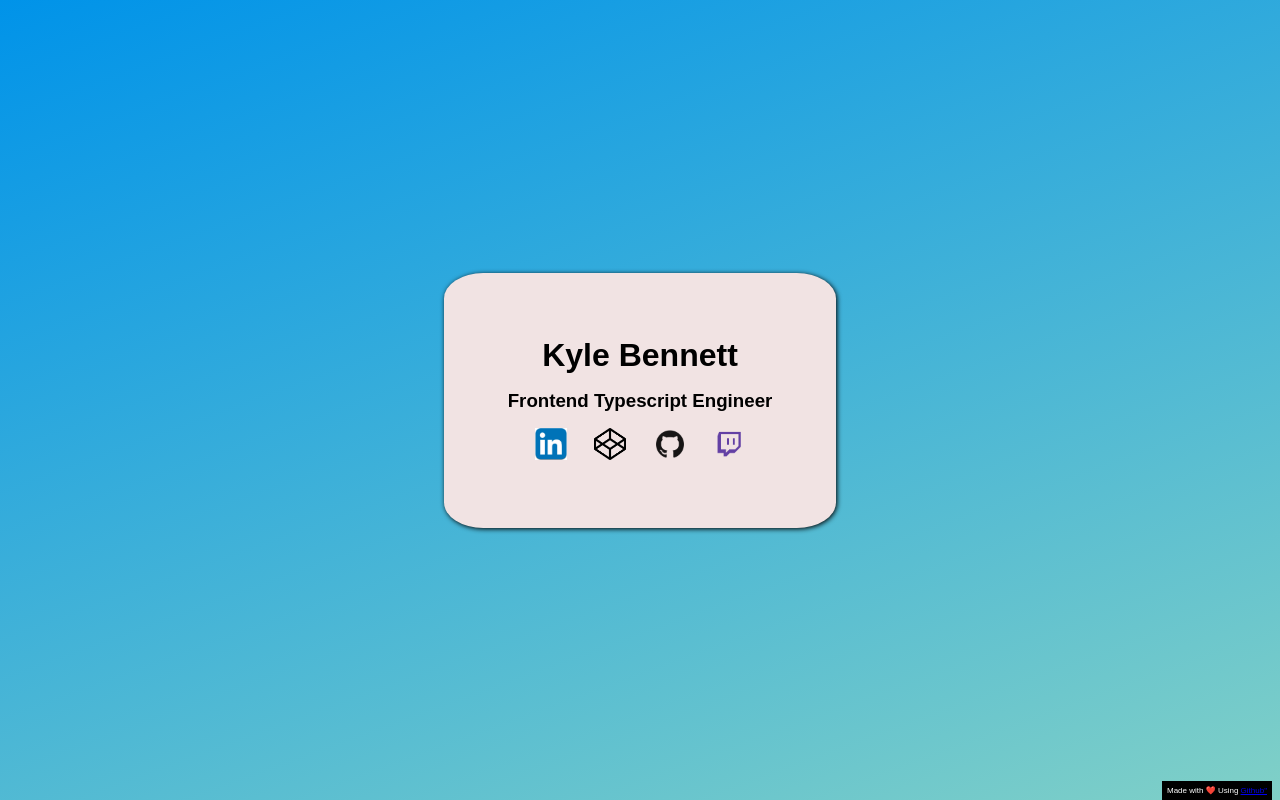
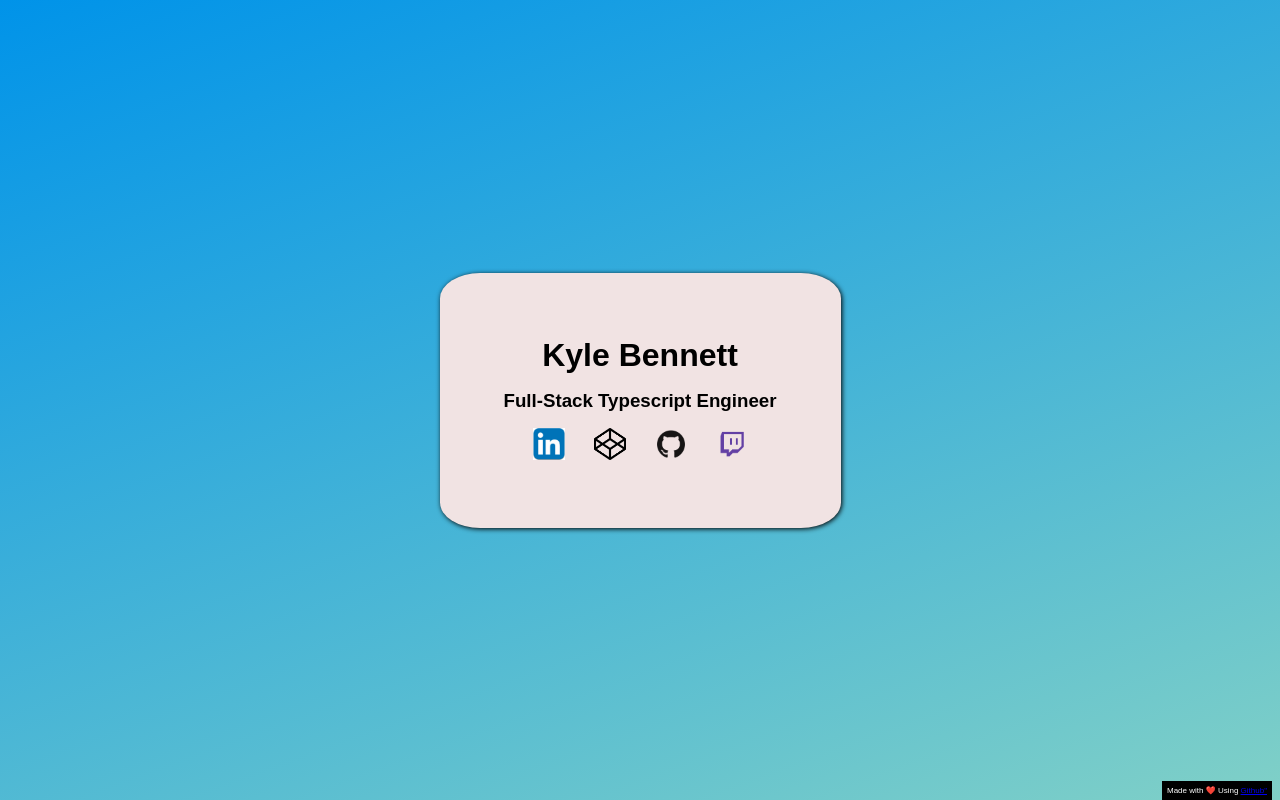
Before and after one commit to BennEntterprise/entry, a React (Create React App) app: page / in a window 1280 px wide. Built offline with nearby package versions, Linux system fonts and the light colour scheme.

Commit message:
fix(Letterhead): update to current title

```diff
--- a/src/components/LetterHead.tsx
+++ b/src/components/LetterHead.tsx
@@ -4,9 +4,7 @@ export const LetterHead = () => {
   return (
     <>
       <h1>Kyle Bennett</h1>
-      <h3>Frontend Typescript Engineer</h3>
-      {/* Working towards the title of: */}
-      {/* <h5>Full-Stack Typescript and DevOps Engineer</h5> */}
+      <h3>Full-Stack Typescript Engineer</h3>
     </>
   );
 };
```
